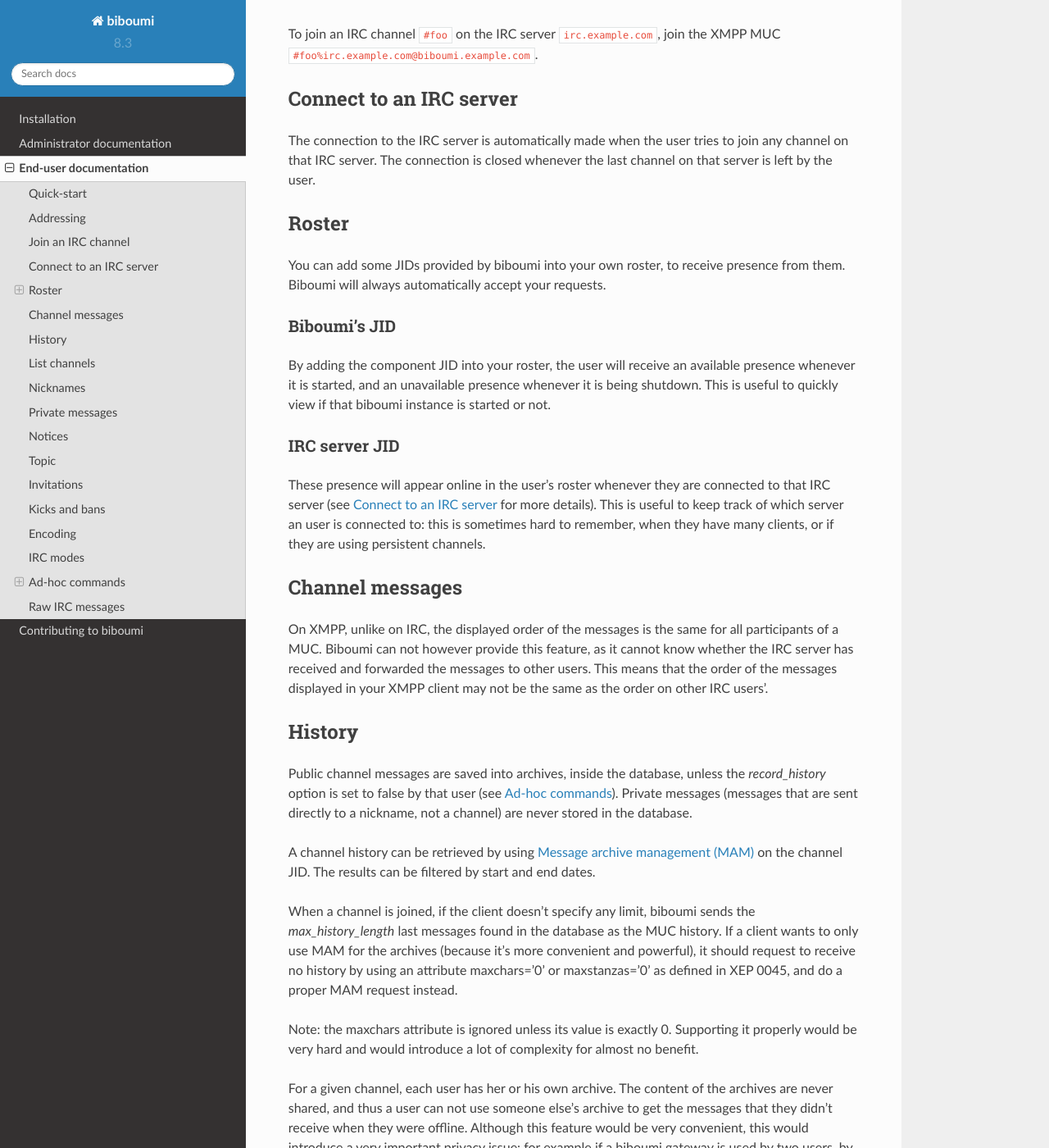
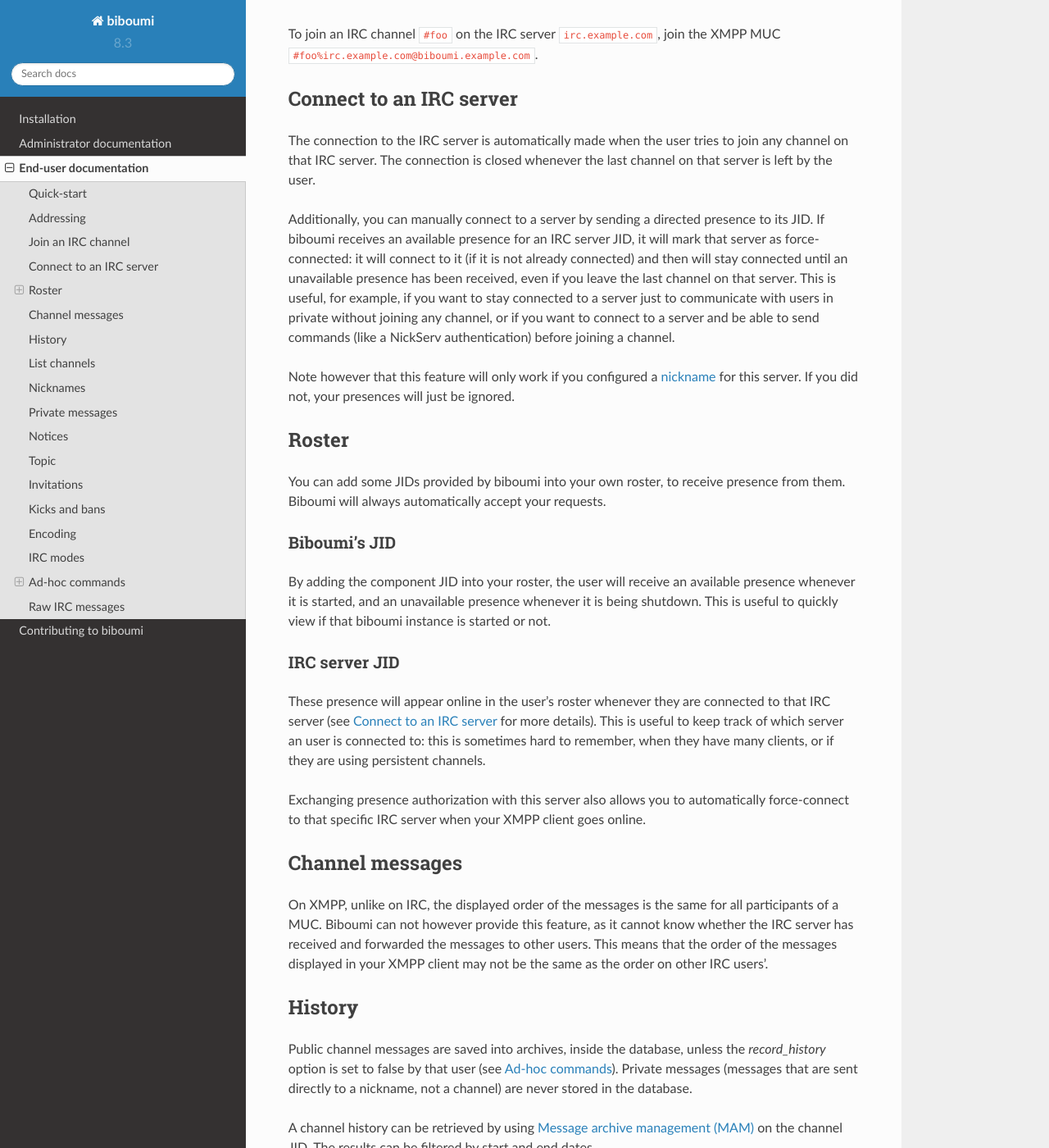
Before and after one commit to louiz/biboumi, a Sphinx documentation site: the page built from doc/user.rst, in a window 1280 px wide and 1400 px high, scrolled down 2095 px. Shown: the whole window at 82% size. Built offline with Sphinx 7.4.7 and the Read the Docs theme 2.0.0, drawn with Linux system fonts in a browser that asks for light colours.

Commit message:
Document the server-jid feature

```diff
--- a/CHANGELOG.rst
+++ b/CHANGELOG.rst
@@ -11,6 +11,8 @@
 - All commands sent to IRC servers are now throttled to avoid being
   disconnected for excess flood. The limit value can be customized using the
   ad-hoc configuration form on a server JID.
+- It is now possible to force-connect an IRC server by sending a presence
+  to its JID
 
 For admins
 ----------
--- a/doc/user.rst
+++ b/doc/user.rst
@@ -112,6 +112,21 @@
 to join any channel on that IRC server.  The connection is closed whenever
 the last channel on that server is left by the user.
 
+Additionally, you can manually connect to a server by sending a directed
+presence to its JID.  If biboumi receives an available presence for an IRC
+server JID, it will mark that server as force-connected: it will connect
+to it (if it is not already connected) and then will stay connected until
+an unavailable presence has been received, even if you leave the last
+channel on that server.  This is useful, for example, if you want to stay
+connected to a server just to communicate with users in private without
+joining any channel, or if you want to connect to a server and be able to
+send commands (like a NickServ authentication) before joining a channel.
+
+Note however that this feature will only work if you configured a
+:ref:`nickname <server_jid_configure>` for this server. If you did not, your
+presences will just be ignored.
+
+
 Roster
 ------
 
@@ -134,6 +149,10 @@
 details). This is useful to keep track of which server an user is connected
 to: this is sometimes hard to remember, when they have many clients, or if
 they are using persistent channels.
+
+Exchanging presence authorization with this server also allows you to
+automatically force-connect to that specific IRC server when your XMPP
+client goes online.
 
 Channel messages
 ----------------
@@ -389,6 +408,8 @@
 
 .. note:: For example on the JID chat.freenode.org@biboumi.example.com
 
+.. _server_jid_configure:
+
 configure
 ^^^^^^^^^
 
```
